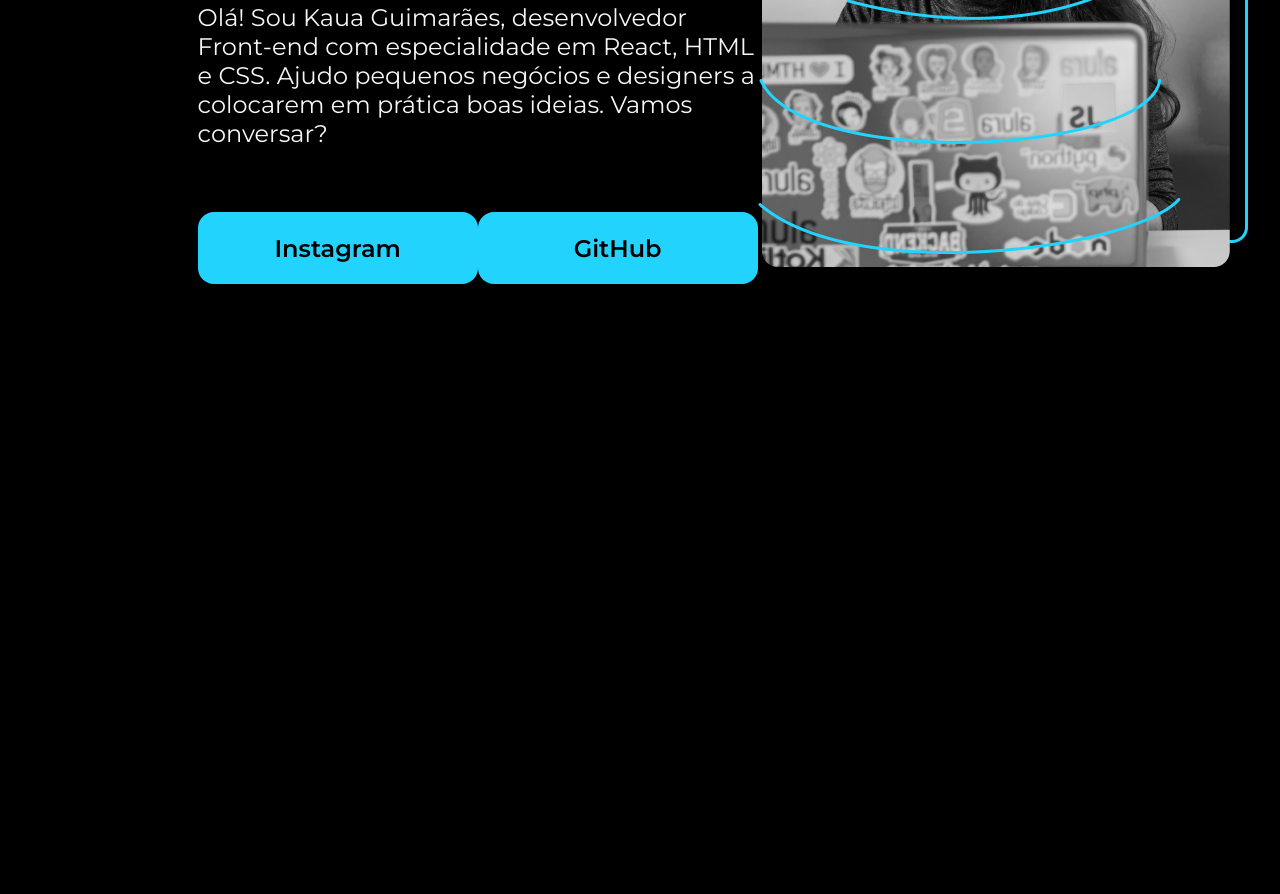
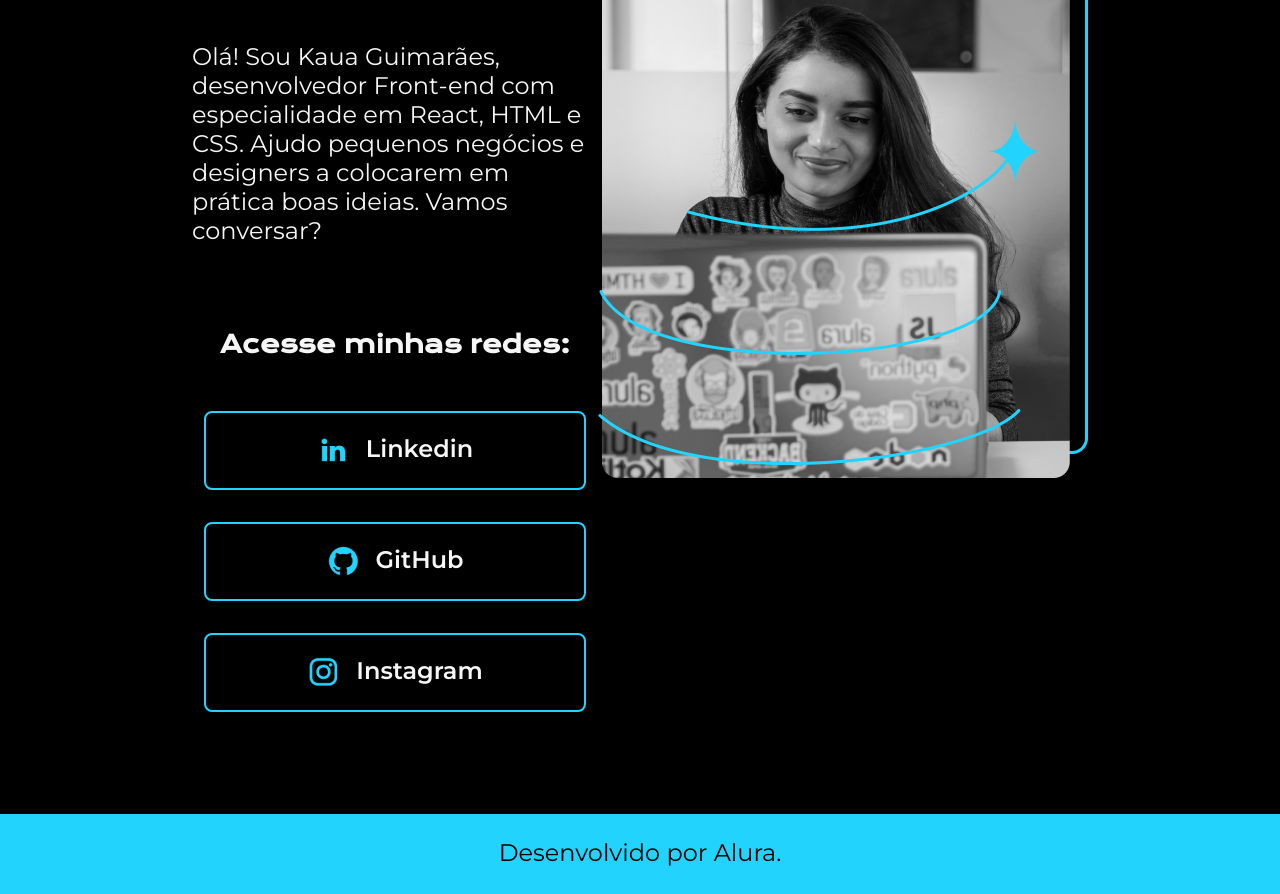
Before and after one commit to KauaSg/html-e-css-ambientes-de-desenvolvimento-estrutura-de-arquivos-e-tags, a plain HTML site: page index.html in a window 1280 px wide. Shown: the part 427-1321 px from the top of the page. Before the commit the page ends 934 px from the top, so only its background shows below. Drawn offline with nearby package versions, Linux system fonts and the light colour scheme.

Commit message:
alterando

```diff
--- a/index.html
+++ b/index.html
@@ -7,19 +7,34 @@
     <link rel="stylesheet" href="style.css">
 </head>
 <body>
-    <header></header>
+    <header class="topo">
+        <nav class="topo__menu">
+            <a class="topo__menu__link">Home</a>
+            <a class="topo__menu__link">Sobre mim</a>
+        </nav>
+    </header>
     <main class="conteudo">
         <section class="conteudo__textos">
             <h1 class="conteudo__textos__titulo">Eleve seu negócio digital a outro nível <strong class="conteudo__textos__titulo-destacado">com um Front-end de qualidade!</strong></h1>
             <p class="conteudo__textos__paragrafo">Olá! Sou Kaua Guimarães, desenvolvedor Front-end com especialidade em React, HTML e CSS. Ajudo pequenos negócios e
             designers a colocarem em prática boas ideias. Vamos conversar?</p>
             <div class="conteudo__textos__botoes">
-                <a class="conteudo__textos__botoes__desing" href="https://www.instagram.com/kauaa_sg/">Instagram</a>
-                <a class="conteudo__textos__botoes__desing" href="https://github.com/KauaSg">GitHub</a>
+                <h2 class="conteudo__textos__botoes__texto">Acesse minhas redes:</h2>
+                <a class="conteudo__textos__botoes__desing" href="https://www.twitch.tv/kaua_sg">
+                    <img src="img desenvolvedora/linkedin.png" alt="logolinkedin">Linkedin
+                </a>
+                <a class="conteudo__textos__botoes__desing" href="https://github.com/KauaSg">
+                    <img src="img desenvolvedora/github.png" alt="logogithub"> GitHub
+                </a>
+                <a class="conteudo__textos__botoes__desing" href="https://www.instagram.com/kauaa_sg/">
+                    <img src="img desenvolvedora/instagram.png" alt="logoinstagram">Instagram
+                </a>
             </div>
         </section>
         <img src="img desenvolvedora/Imagem.png" alt="fotodesenvolvedora">
     </main>
-    <footer></footer>
+    <footer class="footer">
+        <p class="footer__texto">Desenvolvido por Alura.</p>
+    </footer>
 </body>
 </html>
--- a/style.css
+++ b/style.css
@@ -7,9 +7,10 @@
 
 body {
     box-sizing: border-box;
+    margin: 0%;
     background-color: black;
     color: #F6F6F6;
-    height: 100vh;
+    /* height: 100vh; */
 }
 
 .conteudo__textos__titulo-destacado {
@@ -17,7 +18,7 @@ body {
 }
 
 .conteudo {
-    margin: 10% 15%;
+    margin: 8% 15%;
     display: flex;
     align-items: center;
     justify-content: space-between;
@@ -39,24 +40,55 @@ body {
 .conteudo__textos__paragrafo {
     font-size: 24px;
     font-family: "Montserrat", sans-serif;
+    font-weight: 400;
 
 }
 
 .conteudo__textos__botoes {
     display: flex;
+    flex-direction: column;
+    align-items: center;
     justify-content: space-between;
+    gap: 32px;
 }
 
 .conteudo__textos__botoes__desing {
-    background-color: #22D4FD;
-    width: 280px;
-    /* height: 79px; */
+    /* background-color: #22D4FD; */
+    width: 378px;
+    /* height: 68px; */
     text-decoration: none;
     font-weight: 600;
+    gap: 16px;
     text-align: center;
     font-family: "Montserrat", sans-serif;
     font-size: 24px;
-    border-radius: 16px;
+    border-radius: 8px;
     padding: 21.5px 0;
+    color: #F6F6F6;
+    display: flex;
+    justify-content: center;
+    border: 2px solid #22D4FD;
+}
+
+.conteudo__textos__botoes__desing:hover{
+    background-color: #272727;
+}
+
+.conteudo__textos__botoes__texto {
+    font-family: "Krona One", sans-serif;
+    font-size: 24px;
+}
+
+.footer {
+    background-color: #22D4FD;
+    height: 80px;
+}
+
+.footer__texto {
     color: #000000;
+    font-family: "Montserrat", sans-serif;
+    text-align: center;
+    font-size: 24px;
+    padding: 24px;
+    font-weight: 400;
 }
```
Also changed, not shown: Captura de tela 2024-08-30 114244.png (added), img desenvolvedora/github.png (added), img desenvolvedora/instagram.png (added), img desenvolvedora/linkedin.png (added).
